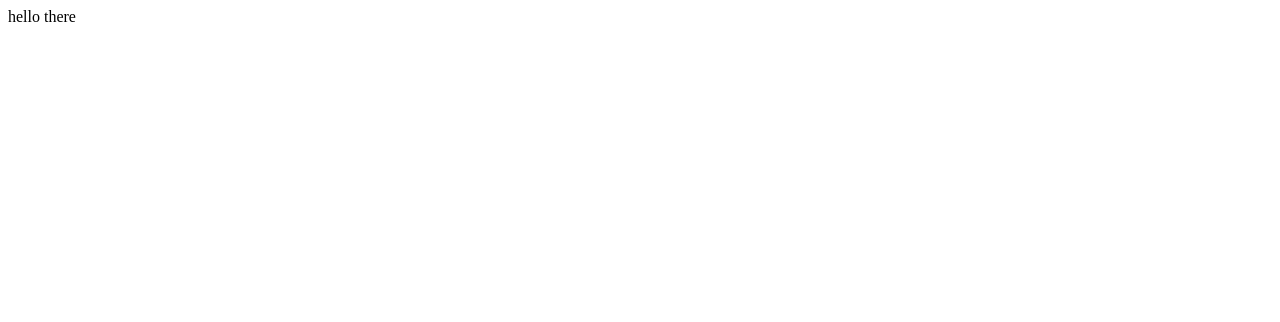
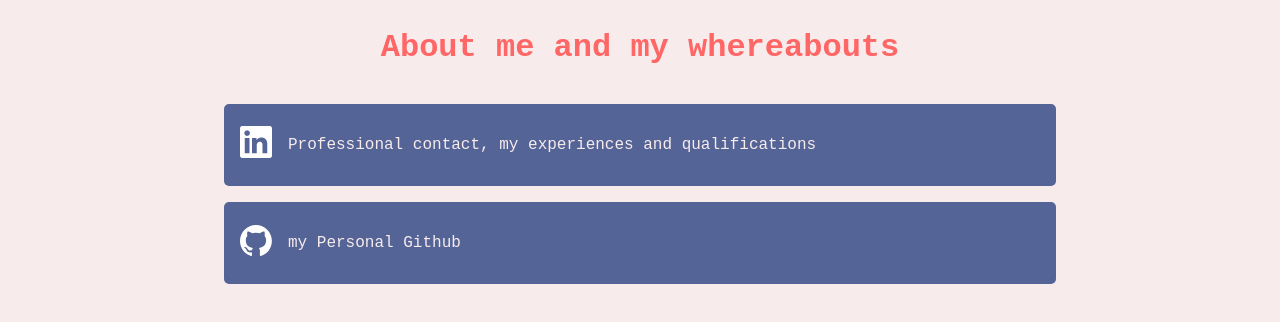
Before and after one commit to Emmibele/Emmibele.github.io, a plain HTML site: page index.html in a window 1280 px wide. Drawn offline with Linux system fonts and the light colour scheme.

Commit message:
styling and first links

```diff
--- a/index.html
+++ b/index.html
@@ -1 +1,31 @@
-hello there
+<!DOCTYPE html>
+<html>
+  <head>
+    <title>
+      About Em
+    </title>
+    <link rel="stylesheet" href="./style.css">
+  </head>
+  <body>
+    <header class="centerHorizontally">
+      <h1 class="centerVertically">About me and my whereabouts</h1>
+    </header>
+
+    <main class="centerHorizontally">
+      <div class="centerVertically">
+        <article class="ressource">
+          <a href="https://www.linkedin.com/in/abel-e-m" aria-label="Em's linkedin profile">
+            <img class="ressourceLogo" src="./ressources/In-White-128.png" alt="linkedin icon">
+          </a>
+          <p>Professional contact, my experiences and qualifications</p>
+        </article>
+        <article class="ressource">
+          <a href="https://github.com/Emmibele"  aria-label="Em's github profile">
+            <img class="ressourceLogo" src="ressources/github-mark-white.svg" alt="github icon">
+          </a>
+          <p>my Personal Github</p>
+        </article>
+    </div>
+    </main>
+  </body>
+</html>
--- /dev/null
+++ b/style.css
@@ -0,0 +1,50 @@
+:root{
+  --spacing: 1em;
+  --colour-primary: rgb(85, 100, 150);
+  --colour-secondary: rgb(247, 235, 236);
+  --colour-accent: rgb(255, 102, 102);
+}
+
+body{
+  background-color: var(--colour-secondary);
+  color: var(--colour-secondary);
+  font-family: 'Courier New', Courier, monospace;
+}
+
+header{
+  color: var(--colour-accent);
+}
+
+.centerHorizontally{
+  display: flex;
+  flex-flow: column wrap;
+
+  .centerVertically{
+    display: flex;
+    width: 100%;
+    align-items: center;
+    flex-direction: column;
+  }
+}
+
+.ressource{
+  padding: var(--spacing);
+
+  display: flex;
+  flex-direction: row;
+  align-items:center;
+  gap: var(--spacing);
+
+  margin-top: var(--spacing);
+  background-color: var(--colour-primary);
+  width:  65%;
+  max-width: 800px;
+
+  border-radius: 5px;
+}
+
+
+
+.ressourceLogo{
+  width: 2em;
+}
```
Also changed, not shown: ressources/In-White-128.png (added), ressources/github-mark-white.svg (added), ressources/github-mark.svg (added), ressources/pronounsPage-light.svg (added), ressources/pronounsPage.svg (added).
